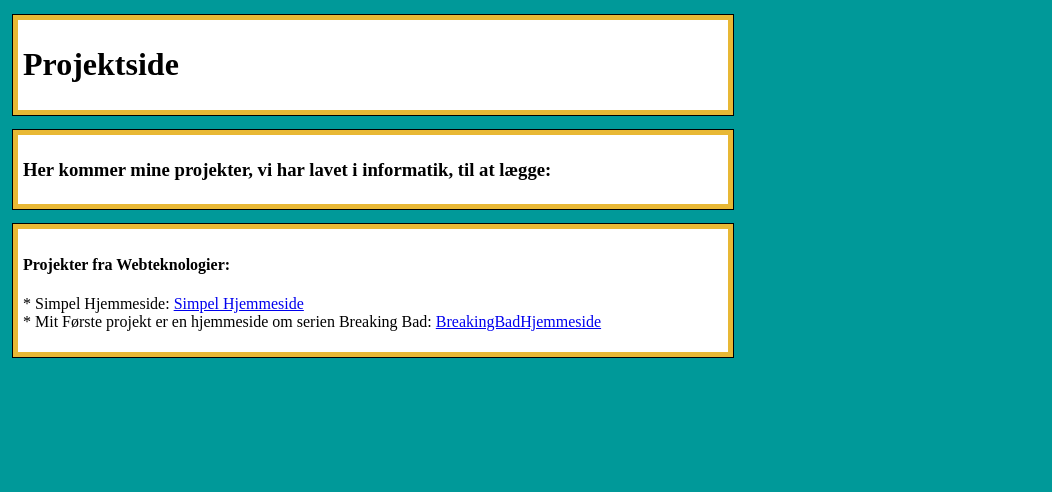
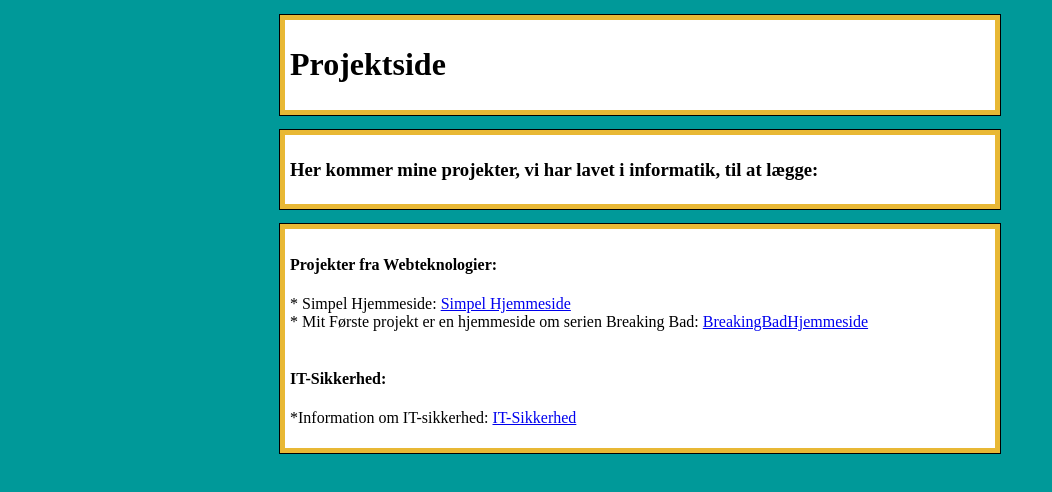
Before and after one commit to MulleNiss/Portfolio, a plain HTML site: page Projektside.html in a window 1280 px wide. Shown: the whole page, without its empty margins (0-1052 px from the left). Drawn offline with Linux system fonts and the light colour scheme.

Commit message:
Add files via upload

```diff
--- a/Projektside.html
+++ b/Projektside.html
@@ -29,6 +29,13 @@ Projekter fra Webteknologier:
 <br>
 * Mit Første projekt er en hjemmeside om serien Breaking Bad:
 <a href="BB.html"> BreakingBadHjemmeside</a>
+<br><br>
+<h4>
+IT-Sikkerhed:
+</h4>
+<p>
+*Information om IT-sikkerhed:
+<a href="ITSikkerhed.html"> IT-Sikkerhed </a>
 </p>
 </div>
 
--- a/myStyle.css
+++ b/myStyle.css
@@ -35,7 +35,7 @@ div.box {
   border: 5px solid rgb(232,184,53,91);
   outline: 1px solid black;
   padding: 5px;
-  margin: 5px;
+  margin: auto;
   background-color: white;
   margin-top: 15px;
   margin-bottom: 15px;
@@ -48,7 +48,7 @@ div.box2 {
   border: 5px solid rgb(232,184,53,91);
   outline: 1px solid black;
   padding: 5px;
-  margin: 5px;
+  margin: auto;
   background-color: white;
   margin-top: 15px;
   margin-bottom: 15px;
@@ -60,7 +60,7 @@ div.box3 {
   border: 5px solid rgb(232,184,53,91);
   outline: 1px solid black;
   padding: 5px;
-  margin: 5px;
+  margin: auto;
   background-color: white;
   margin-top: 15px;
   margin-bottom: 15px;
```
Also changed, not shown: ITSikkerhed.html (added, +36 -0 lines).
